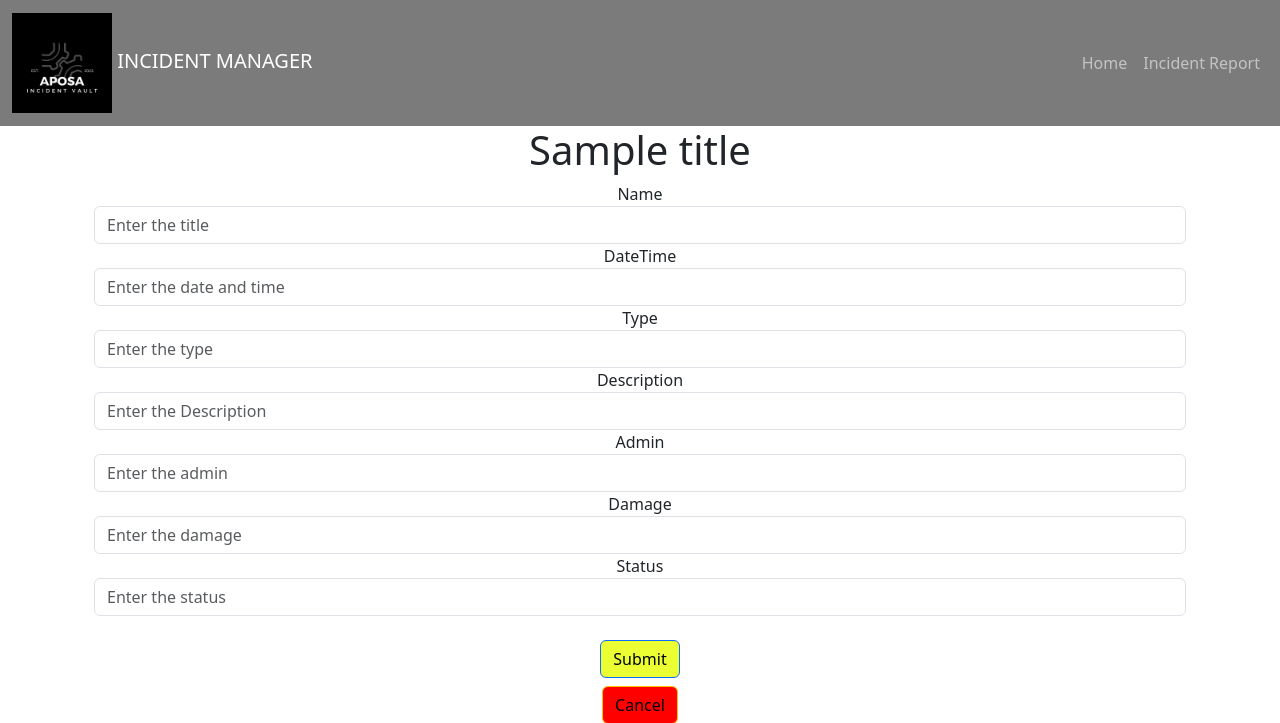
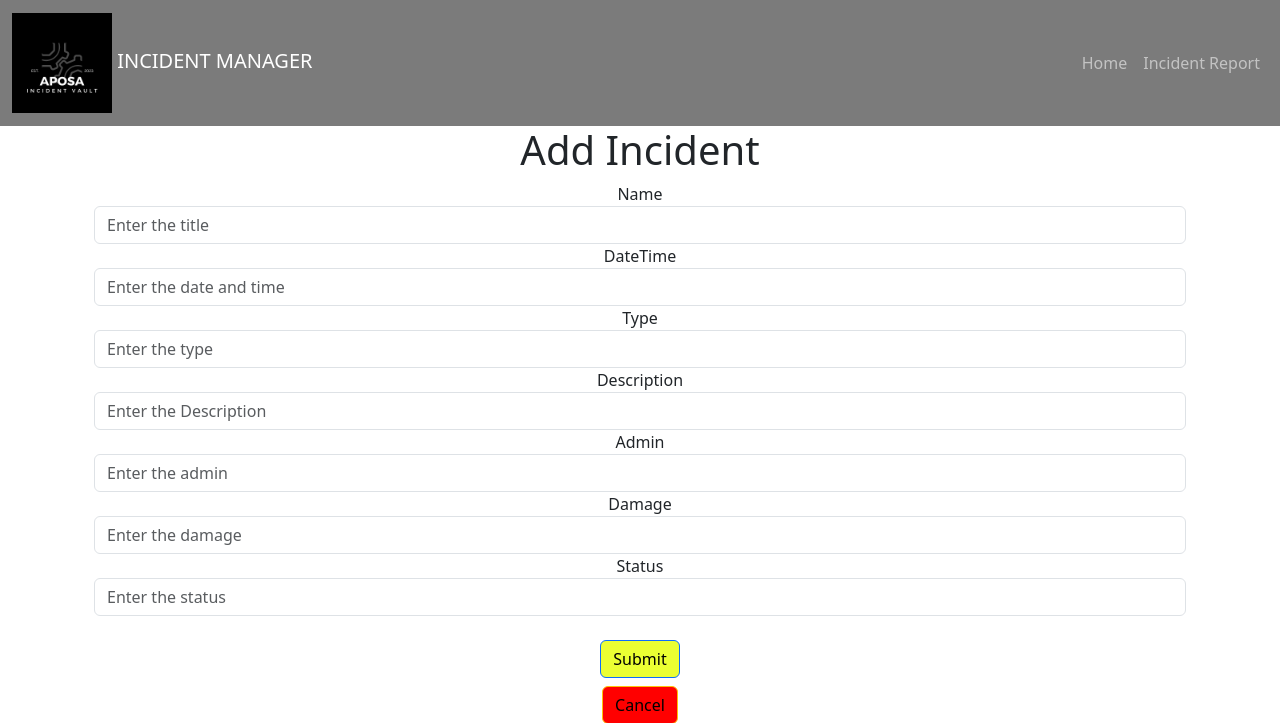
Before and after one commit to Pusnikai/Incident-Manager, a Node server app: template server/views/assignment/add.ejs in a window 1280 px wide. Shown: the top 723 px of the page. Run offline with Node 20, Linux system fonts and the light colour scheme; the template is opened without the code that fills it: most values are stand-ins (such as "Sample title", 1, 10 or a date in 2020); some libraries are stand-ins or nearby versions.

Commit message:
after video

```diff
--- a/server/config/db.js
+++ b/server/config/db.js
@@ -1,6 +1,2 @@
 module.exports = {"URI": "mongodb://127.0.0.1:27017/project"}
 //^^^^ this allows connection to localhost
-
-
-//module.exports = {"URI": "mongodb+srv://newuser:BPx535VEnvCraneA@cluster0.bn7ven5.mongodb.net/assignment"}
-//this allows connection the mongodb cloud
--- a/server/views/assignment/add.ejs
+++ b/server/views/assignment/add.ejs
@@ -6,7 +6,7 @@
     <!-- making a margin to see everything -->
     <style>
         main.container {
-            margin-bottom: 300px; /* Adjust the value to set the desired space between content and footer */
+            margin-bottom: 300px;
         }
     </style>
 </head>
@@ -14,7 +14,7 @@
 <div class="container">
     <div class="row">
         <div class="col-md-offset-3 cl-md-6 text-center">
-        <h1><%= title %></h1>
+        <h1>Add Incident</h1>
         <form class="form" method="POST">
             <!--this is the form for the add page -->
             <div class="form-group">
--- a/server/views/assignment/edit.ejs
+++ b/server/views/assignment/edit.ejs
@@ -14,7 +14,7 @@
 <div class="container">
     <div class="row">
         <div class="col-md-offset-3 cl-md-6 text-center">
-        <h1><%= title %></h1>
+        <h1>Update Incident</h1>
         <form class="form" method="POST">
             <!--this is the form for the eidt page -->
             <div class="form-group">
@@ -112,6 +112,7 @@
                         <i class="fa-solid fa-vault"></i> Submit
                     </button>
                 </div>
+
             </div>
             <div class="row">
                 <div class="col">
--- a/server/views/assignment/list.ejs
+++ b/server/views/assignment/list.ejs
@@ -9,6 +9,7 @@
         }
     </style>
 </head>
+
 
 <main class="container" style="margin-bottom: 100px;">
     <!-- main  Content-->
@@ -64,6 +65,7 @@
         </table>
 
 
+`
 
         </div>
     </div>
```
Also changed, not shown: server/views/partials/bottom_nav.ejs (line endings or trailing spaces), server/views/partials/footer.ejs (line endings or trailing spaces), server/views/partials/header.ejs (line endings or trailing spaces).
